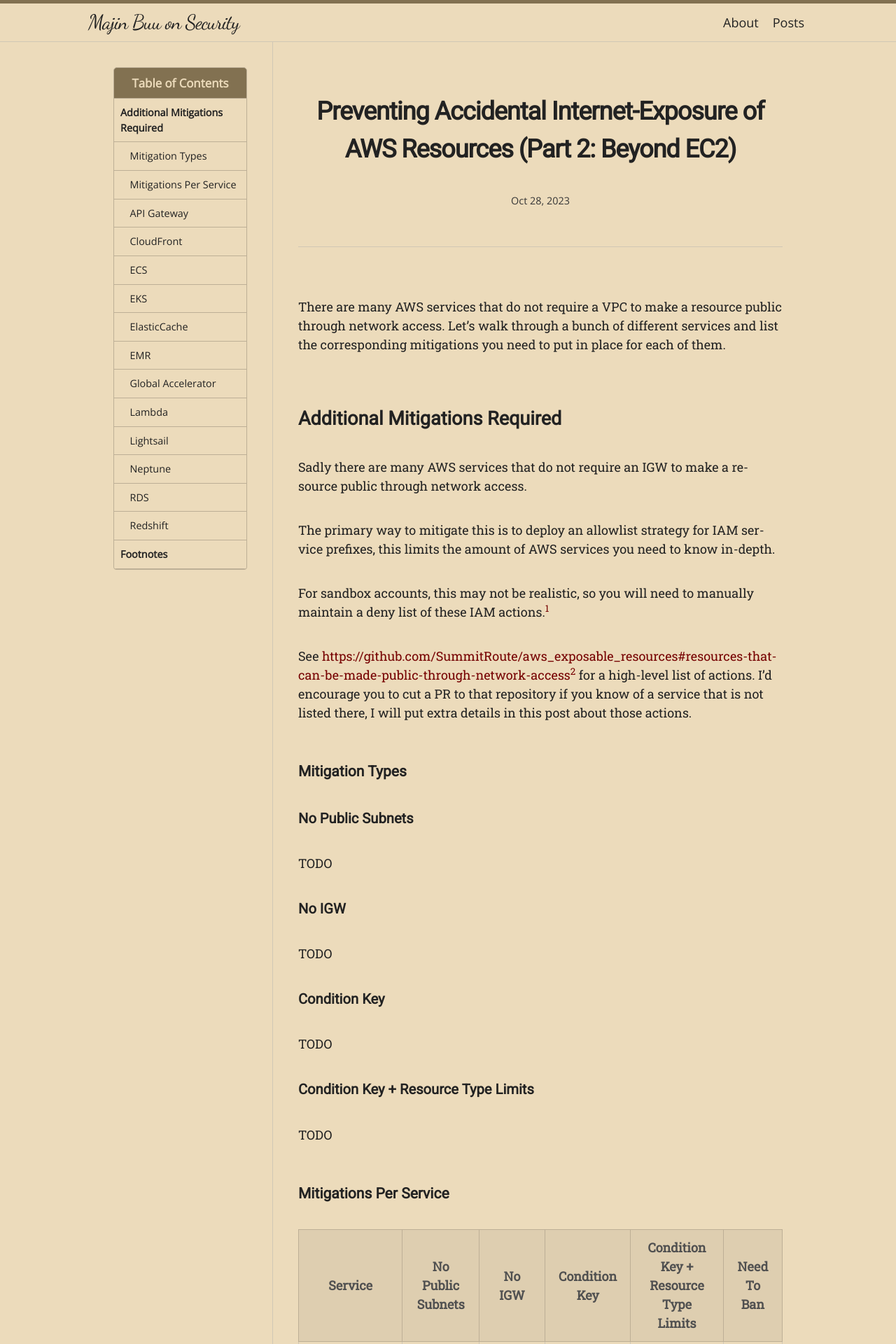
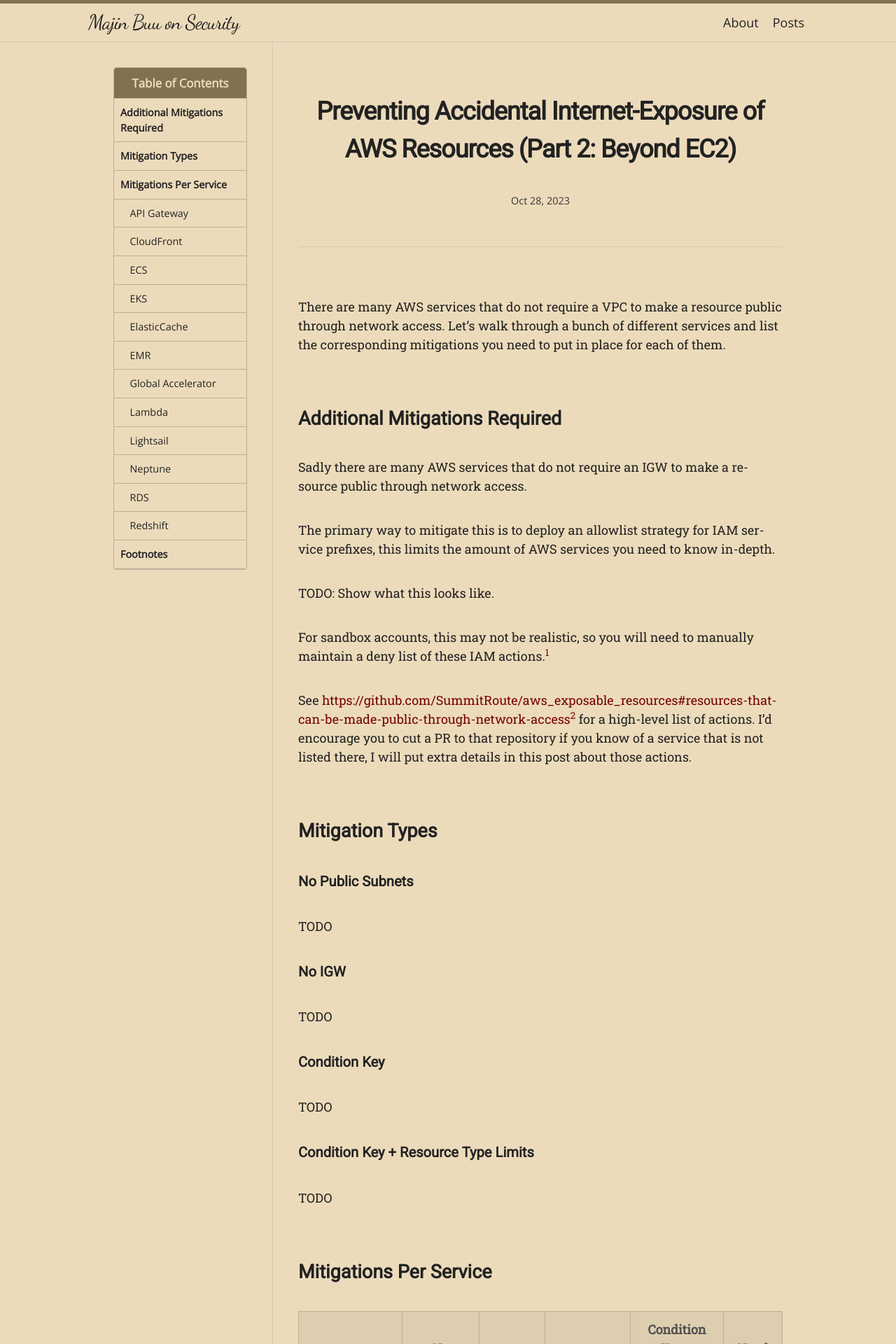
Before and after one commit to MajinBuuOnSecurity/MajinBuuOnSecurity.github.io, a Jekyll site: the page built from _posts/2023-10-28-preventing-accidental-internet-exposure-of-aws-resources-part-2-beyond-ec2.md, in a window 1280 px wide. Shown: the top 1920 px of the page at 70% size. Built offline with Jekyll 4.4.1, drawn with Linux system fonts in a browser that asks for light colours; nearby versions of some CDN libraries; some web fonts are replaced; some of the changed text lies outside the part shown.

Commit message:
last nit

```diff
--- a/_posts/2023-10-28-preventing-accidental-internet-exposure-of-aws-resources-part-2-beyond-ec2.md
+++ b/_posts/2023-10-28-preventing-accidental-internet-exposure-of-aws-resources-part-2-beyond-ec2.md
@@ -12,6 +12,8 @@ Sadly there are many AWS services that do not require an IGW to make a resource
 
 The primary way to mitigate this is to deploy an allowlist strategy for IAM service prefixes, this limits the amount of AWS services you need to know in-depth.
 
+TODO: Show what this looks like.
+
 For sandbox accounts, this may not be realistic, so you will need to manually maintain a deny list of these IAM actions.[^1424]
 
 [^1424]: Granted, you should be seamlessly re-creating sandbox accounts (or, less ideally, nuking) regularly and only have public data in them.
@@ -20,7 +22,7 @@ See [https://github.com/SummitRoute/aws_exposable_resources#resources-that-can-b
 
 [^11245]: Special thanks to [Arkadiy Tetelman](https://github.com/arkadiyt) too, who previously [noted](https://github.com/arkadiyt/aws_public_ips/blob/bb973055c1b8a14af6dbb057aa26cfe0a2ab47c9/lib/aws_public_ips/cli.rb#L5-L39) some of these.
 
-### Mitigation Types
+## Mitigation Types
 
 #### No Public Subnets
 
@@ -38,7 +40,7 @@ TODO
 
 TODO
 
-### Mitigations Per Service
+## Mitigations Per Service
 
 Service            | No Public Subnets | No IGW  | Condition Key | Condition Key + Resource Type Limits | Need To Ban
 -------------------|-------------------|---------|---------------|--------------------------------------|------------
```
Also changed, not shown: other parts of _posts/2023-10-28-preventing-accidental-internet-exposure-of-aws-resources-part-2-beyond-ec2.md (+3 -2 lines), 1 other file.
